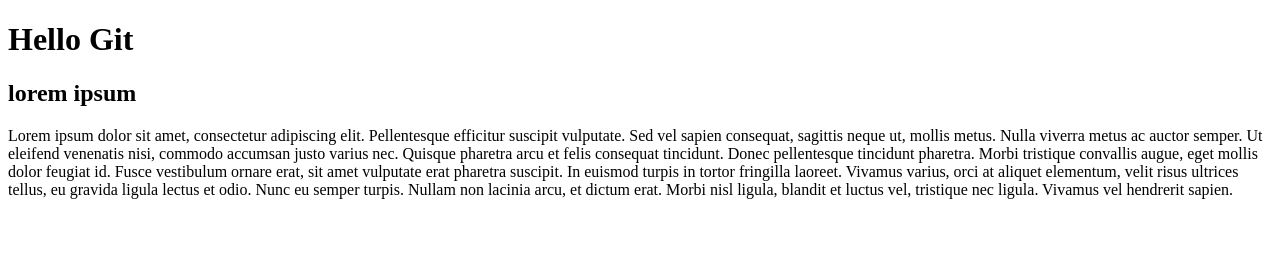
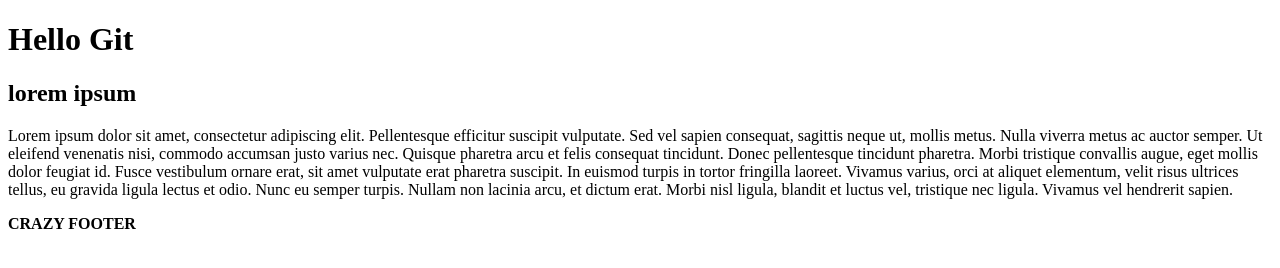
Before and after one commit to kaeleng/hellogit, a plain HTML site: page index.html in a window 1280 px wide. Drawn offline with Linux system fonts and the light colour scheme.

Commit message:
added crazy footer

```diff
--- a/index.html
+++ b/index.html
@@ -19,6 +19,9 @@
 		</p>
 	</main>
 
+	<footer>
+		<strong>CRAZY FOOTER</strong>
+	</footer>
 
 
 </body>
```
